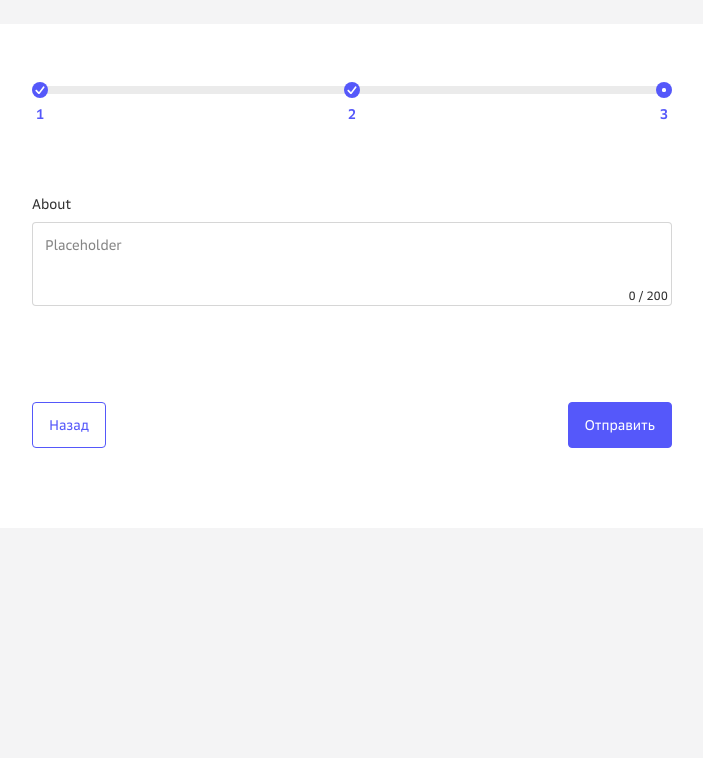
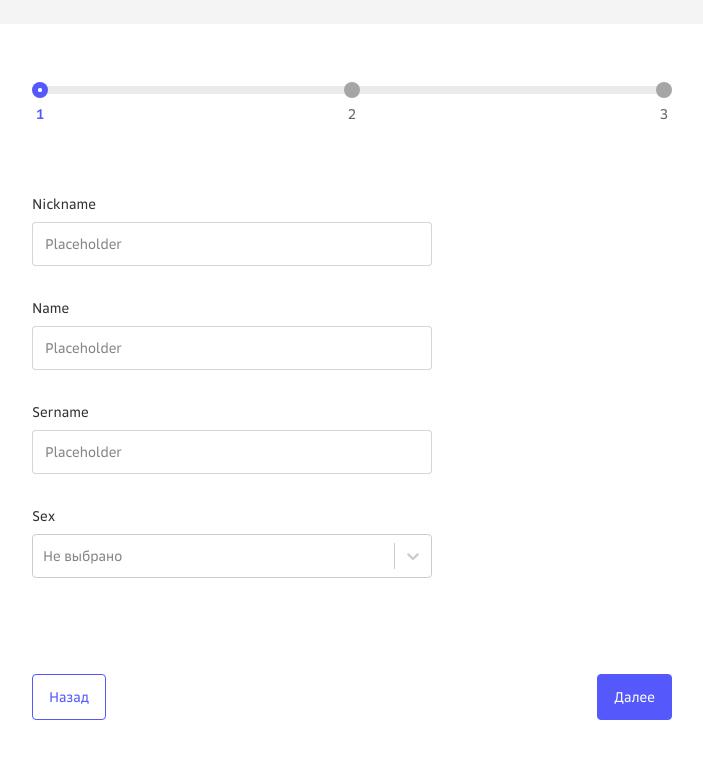
Before and after one commit to Hillel1408/front-cloud-camp, a React (Create React App) app: page /front-cloud-camp/steps in a window 1280 px wide. Shown: the top 758 px of the page, without its empty margins (288-991 px from the left). Built offline with nearby package versions, Linux system fonts and the light colour scheme.

Commit message:
FrontCloudCamp

```diff
--- a/src/components/Button/index.jsx
+++ b/src/components/Button/index.jsx
@@ -1,20 +1,18 @@
-import { useNavigate } from 'react-router-dom';
 import styles from './Button.module.scss';
 
-function Button({ text, color, bg, id, href, type }) {
-    const navigate = useNavigate();
-
-    const clickHandler = (e) => {
-        navigate(href);
-    };
-
+function Button({ text, color, bg, id, href, type, click }) {
     return (
         <button
             id={id}
             className={styles.btn}
             style={{ backgroundColor: `${bg}`, color: `${color}` }}
             type={type && type}
-            onClick={(e) => href && clickHandler(e)}
+            onClick={(e) => {
+                if (click) {
+                    e.preventDefault();
+                    click();
+                }
+            }}
         >
             {text}
         </button>
--- a/src/components/Step1/index.jsx
+++ b/src/components/Step1/index.jsx
@@ -7,10 +7,13 @@ import styles from './Step1.module.scss';
 import { useDispatch } from 'react-redux';
 import { addForm } from '../../store/formsSlice';
 import { useSelector } from 'react-redux';
+import { useNavigate } from 'react-router-dom';
 
 function Step1({ active, setActive }) {
     const forms = useSelector((state) => state.forms.forms);
     const dispatch = useDispatch();
+
+    const navigate = useNavigate();
 
     const options = [
         {
@@ -137,7 +140,6 @@ function Step1({ active, setActive }) {
                                 value={options.find((c) => c.value === value)}
                                 onChange={(val) => onChange(val.value)}
                                 id="field-sex"
-                                defaultValue={options[0]}
                                 getOptionLabel={(props) => {
                                     const { id, label } = props;
                                     return <div id={id}>{label}</div>;
@@ -155,7 +157,9 @@ function Step1({ active, setActive }) {
                     bg="white"
                     color="#5558FA"
                     id="button-back"
-                    href="/"
+                    click={() => {
+                        navigate('/');
+                    }}
                 />
                 <Button
                     text="Далее"
--- a/src/components/Step2/index.jsx
+++ b/src/components/Step2/index.jsx
@@ -188,6 +188,9 @@ function Step2({ active, setActive }) {
                     bg="white"
                     color="#5558FA"
                     id="button-back"
+                    click={() => {
+                        setActive(1);
+                    }}
                 />
                 <Button
                     text="Далее"
--- a/src/pages/Steps/index.jsx
+++ b/src/pages/Steps/index.jsx
@@ -8,7 +8,7 @@ import { Step3 } from '../../components/Step3';
 
 function Steps() {
     const count = 3; //количество форм
-    const [active, setActive] = useState(3); //активная форма
+    const [active, setActive] = useState(1); //активная форма
 
     return (
         <div className={styles.block}>
```
